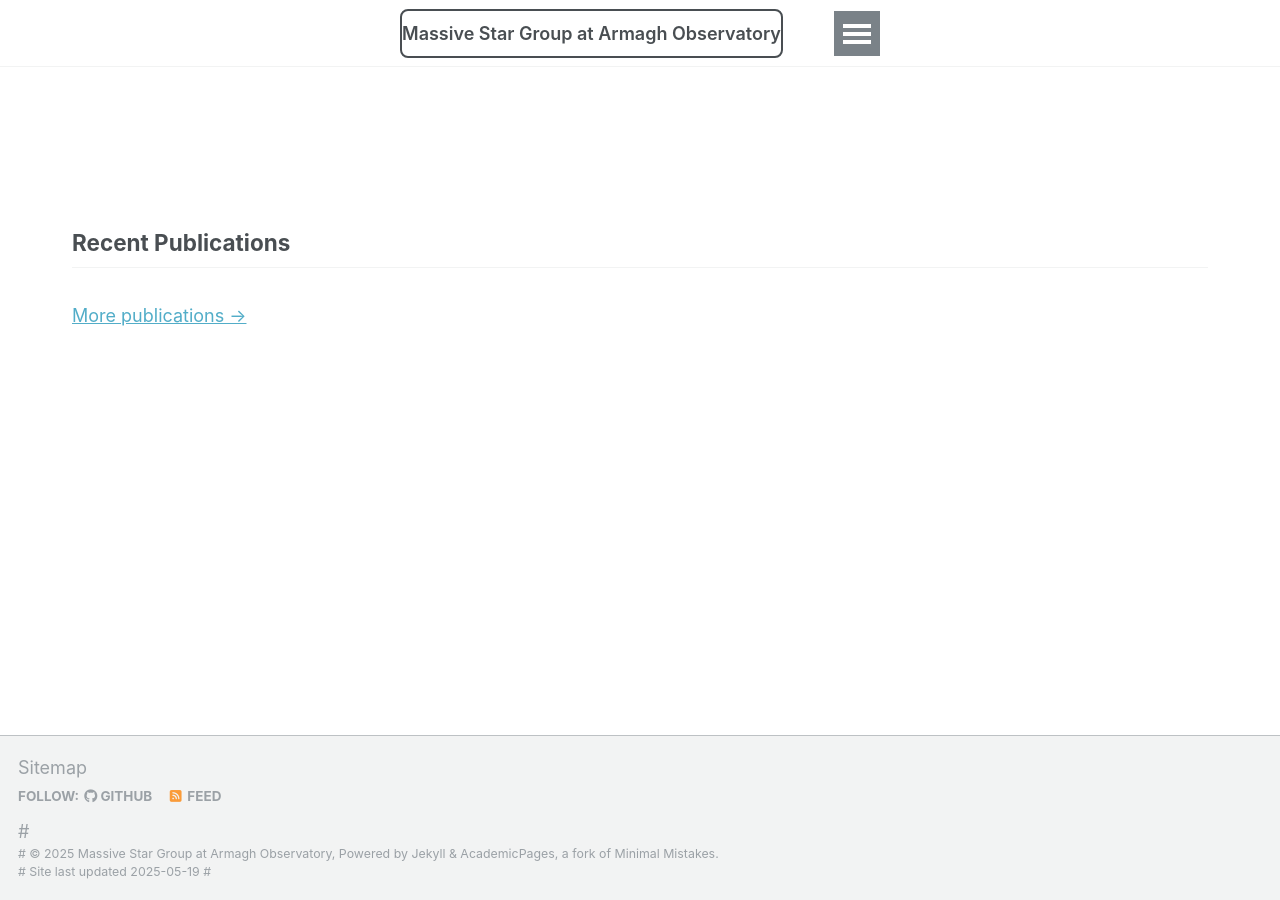
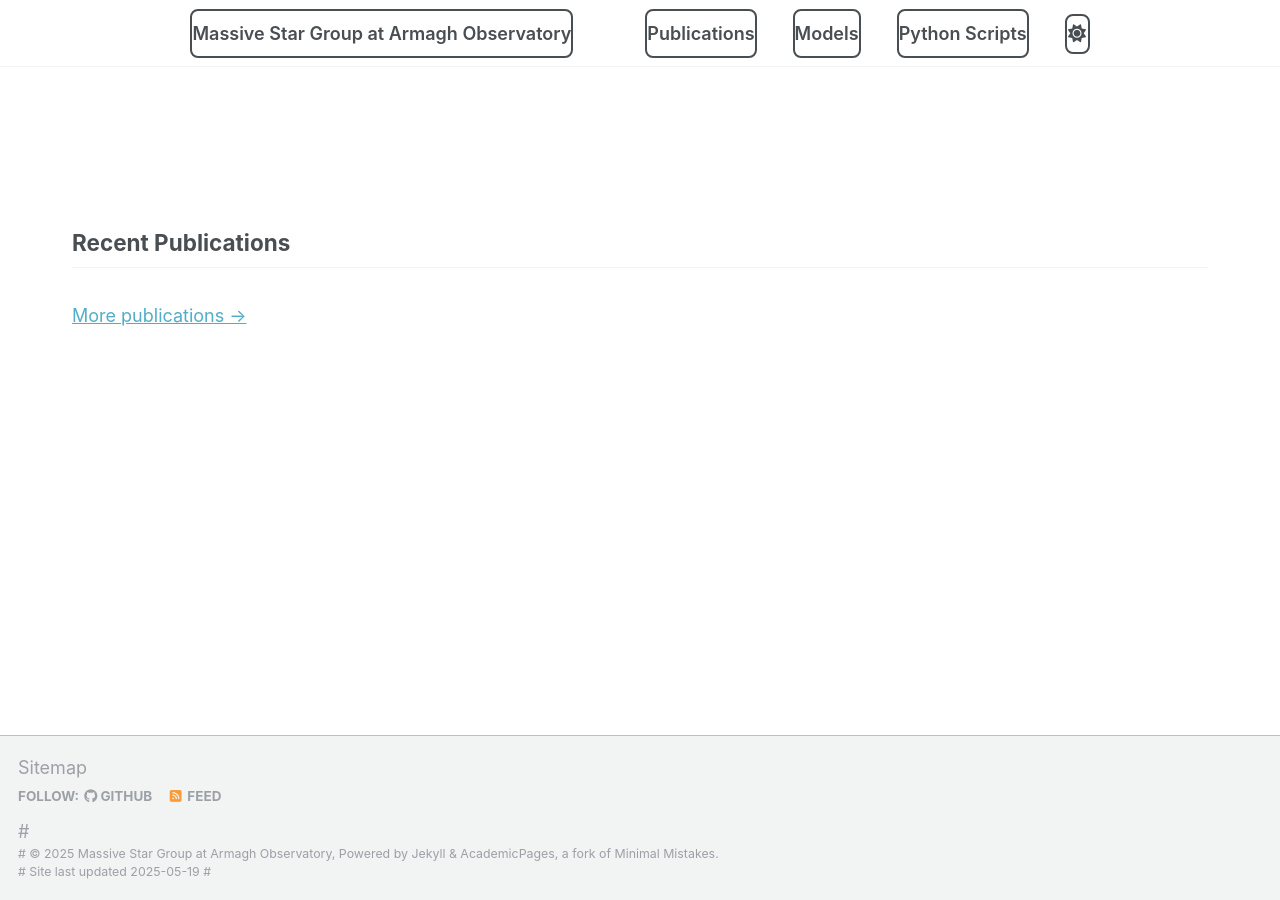
Before and after one commit to Mdot-com/mdot.com, a Jekyll site: the page built from index.md, in a window 1280 px wide. Built offline with Jekyll 4.4.1, drawn with Linux system fonts in a browser that asks for light colours.

Commit message:
Update masthead.html

```diff
--- a/_includes/masthead.html
+++ b/_includes/masthead.html
@@ -4,12 +4,11 @@
   <div class="masthead__inner-wrap">
     <div class="masthead__menu">
       <nav id="site-nav" class="greedy-nav">
-        <button><div class="navicon"></div></button>
         <ul class="visible-links">
           <li class="masthead__menu-item masthead__menu-item--lg persist">
             <a href="{{ base_path }}/">Massive Star Group at Armagh Observatory</a>
           </li>
-          {% for link in site.data.navigation.main %}
+          {% for link in site.data.navigation.main limit:3 %}
             {% if link.url contains 'http' %}
               {% assign domain = '' %}
             {% else %}
@@ -23,7 +22,6 @@
             <a><i id="theme-icon" class="fa-solid fa-sun" aria-hidden="true" title="toggle theme"></i></a>
           </li>
         </ul>
-        <ul class="hidden-links hidden"></ul>
       </nav>
     </div>
   </div>
```
